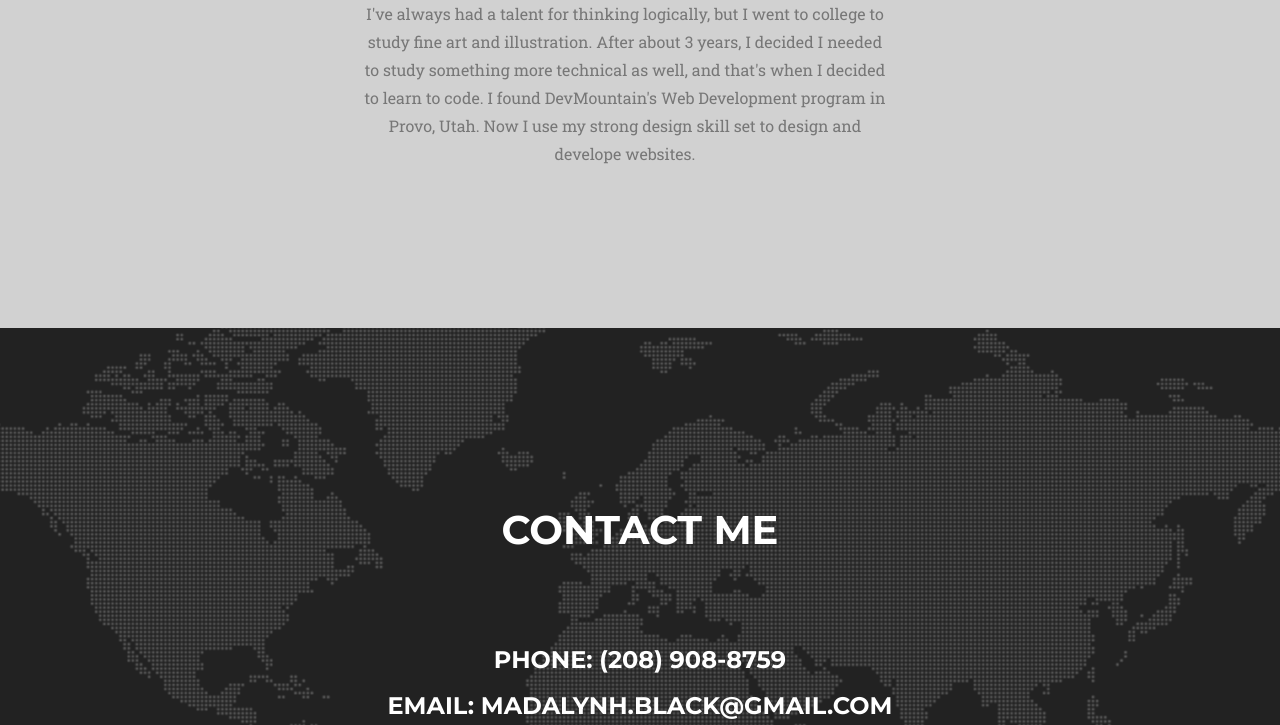
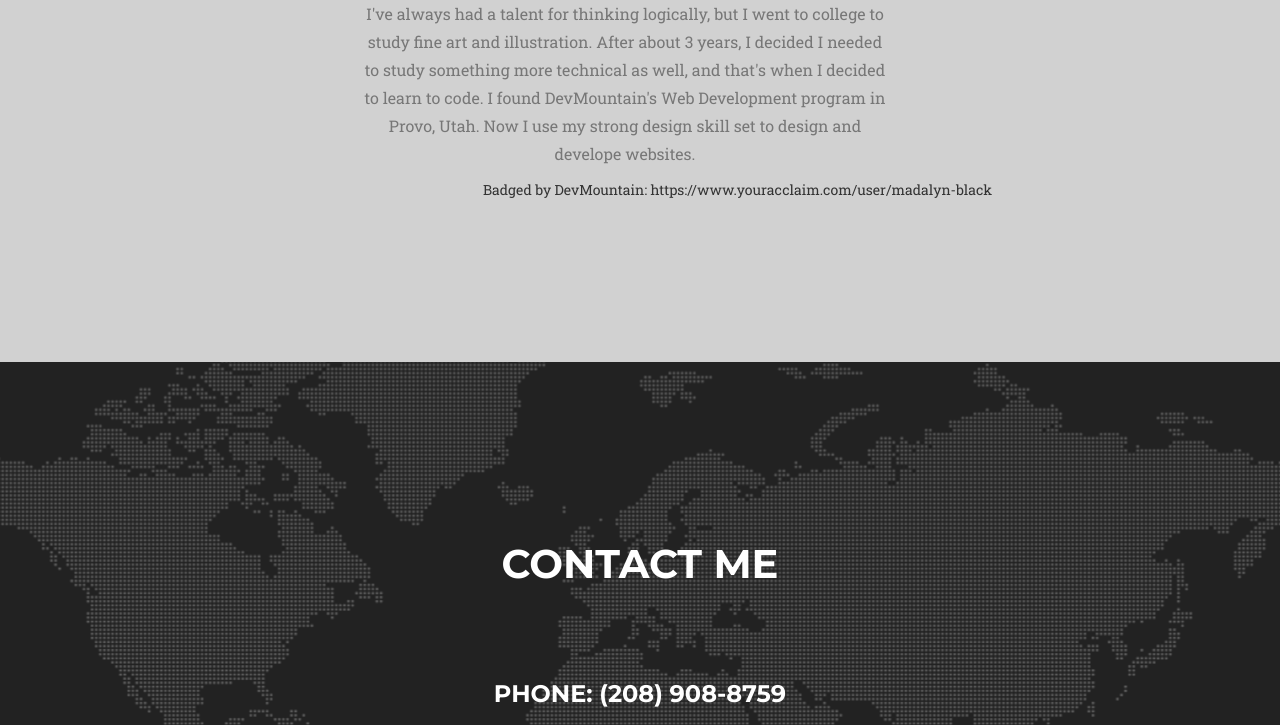
Before and after one commit to heymaddieh/maddieblackportfolio, a website: page index.html in a window 1280 px wide. Shown: the part 3453-4178 px from the top of the page. Drawn offline with nearby package versions, Linux system fonts and the light colour scheme; a web font is replaced by a local one.

Commit message:
added badge

```diff
--- a/index.html
+++ b/index.html
@@ -258,6 +258,8 @@
                         After about 3 years, I decided I needed to study something more technical as well, and that's when
                         I decided to learn to code. I found DevMountain's Web Development program in Provo, Utah. Now I use
                         my strong design skill set to design and develope websites.</p>
+
+                        <p>Badged by DevMountain: https://www.youracclaim.com/user/madalyn-black</p>
                 </div>
             </div>
         </div>
```
Also changed, not shown: img/js copy.png (added).
